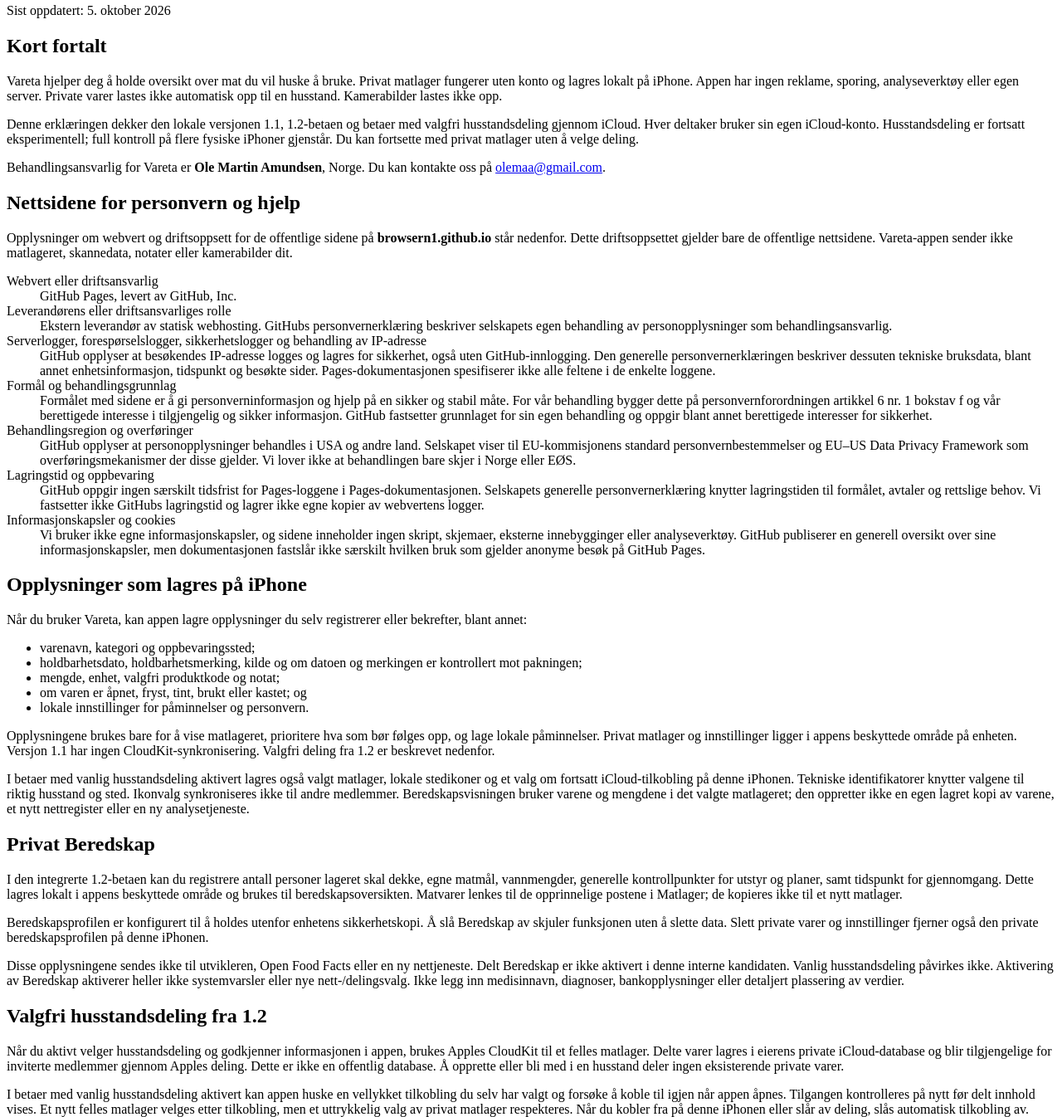
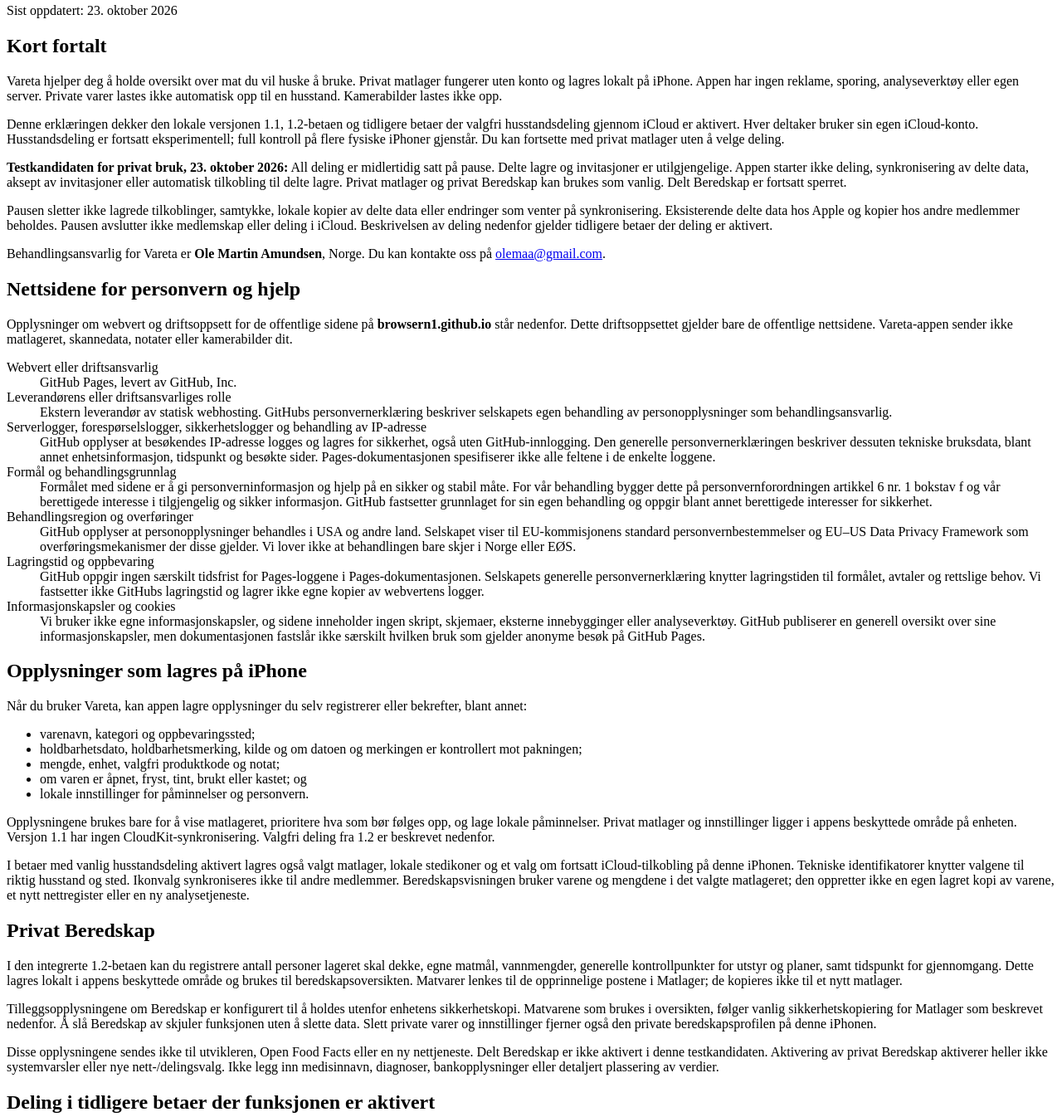
Before and after one commit to Browsern1/vareta-pages, a plain HTML site: page personvern/index.html in a window 1280 px wide. Shown: the part 76-1422 px from the top of the page at 83% size. Drawn offline with Linux system fonts and the light colour scheme.

Commit message:
Document paused sharing in private TestFlight candidate privacy notice

```diff
--- a/personvern/index.html
+++ b/personvern/index.html
@@ -11,7 +11,7 @@
     <main>
       <header>
         <h1>Personvernerklæring for Vareta</h1>
-        <p>Sist oppdatert: <time datetime="2026-10-05">5. oktober 2026</time></p>
+        <p>Sist oppdatert: <time datetime="2026-10-23">23. oktober 2026</time></p>
       </header>
 
       <section>
@@ -23,10 +23,24 @@
           husstand. Kamerabilder lastes ikke opp.
         </p>
         <p>
-          Denne erklæringen dekker den lokale versjonen 1.1, 1.2-betaen og betaer med valgfri husstandsdeling gjennom iCloud. Hver deltaker bruker sin egen
+          Denne erklæringen dekker den lokale versjonen 1.1, 1.2-betaen og tidligere betaer der
+          valgfri husstandsdeling gjennom iCloud er aktivert. Hver deltaker bruker sin egen
           iCloud-konto. Husstandsdeling er fortsatt eksperimentell; full kontroll på flere fysiske
           iPhoner gjenstår.
           Du kan fortsette med privat matlager uten å velge deling.
+        </p>
+        <p>
+          <strong>Testkandidaten for privat bruk, 23. oktober 2026:</strong>
+          All deling er midlertidig satt på pause. Delte lagre og invitasjoner er utilgjengelige.
+          Appen starter ikke deling, synkronisering av delte data, aksept av invitasjoner eller
+          automatisk tilkobling til delte lagre. Privat matlager og privat Beredskap kan brukes
+          som vanlig. Delt Beredskap er fortsatt sperret.
+        </p>
+        <p>
+          Pausen sletter ikke lagrede tilkoblinger, samtykke, lokale kopier av delte data eller
+          endringer som venter på synkronisering. Eksisterende delte data hos Apple og kopier hos
+          andre medlemmer beholdes. Pausen avslutter ikke medlemskap eller deling i iCloud.
+          Beskrivelsen av deling nedenfor gjelder tidligere betaer der deling er aktivert.
         </p>
         <p>
           Behandlingsansvarlig for Vareta er <strong>Ole Martin Amundsen</strong>, Norge. Du kan
@@ -101,21 +115,23 @@
           Matlager; de kopieres ikke til et nytt matlager.
         </p>
         <p>
-          Beredskapsprofilen er konfigurert til å holdes utenfor enhetens sikkerhetskopi.
+          Tilleggsopplysningene om Beredskap er konfigurert til å holdes utenfor enhetens
+          sikkerhetskopi. Matvarene som brukes i oversikten, følger vanlig sikkerhetskopiering
+          for Matlager som beskrevet nedenfor.
           Å slå Beredskap av skjuler funksjonen uten å slette data. Slett private varer og
           innstillinger fjerner også den private beredskapsprofilen på denne iPhonen.
         </p>
         <p>
           Disse opplysningene sendes ikke til utvikleren, Open Food Facts eller en ny
-          nettjeneste. Delt Beredskap er ikke aktivert i denne interne kandidaten.
-          Vanlig husstandsdeling påvirkes ikke. Aktivering av Beredskap aktiverer heller
+          nettjeneste. Delt Beredskap er ikke aktivert i denne testkandidaten.
+          Aktivering av privat Beredskap aktiverer heller
           ikke systemvarsler eller nye nett-/delingsvalg. Ikke legg inn medisinnavn,
           diagnoser, bankopplysninger eller detaljert plassering av verdier.
         </p>
       </section>
 
       <section>
-        <h2>Valgfri husstandsdeling fra 1.2</h2>
+        <h2>Deling i tidligere betaer der funksjonen er aktivert</h2>
         <p>
           Når du aktivt velger husstandsdeling og godkjenner informasjonen i appen, brukes Apples
           CloudKit til et felles matlager. Delte varer lagres i eierens private iCloud-database og
```
